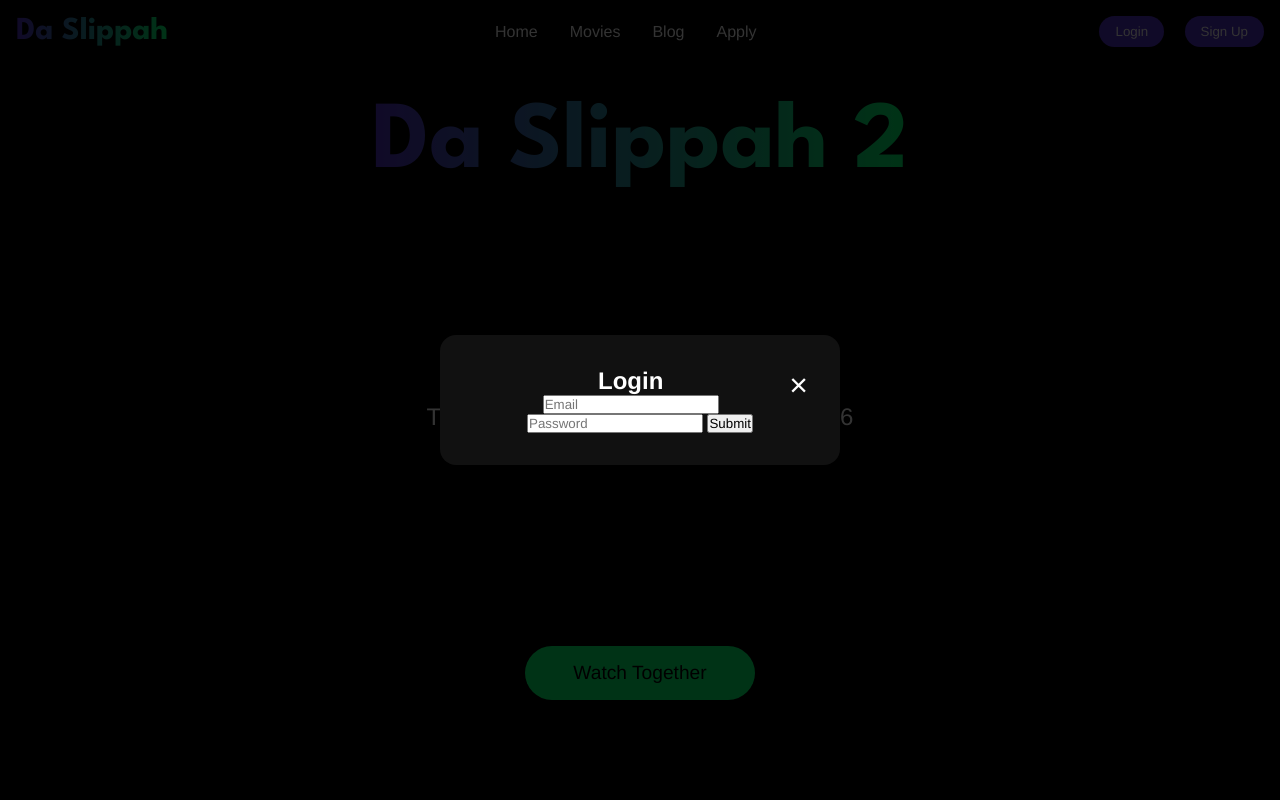
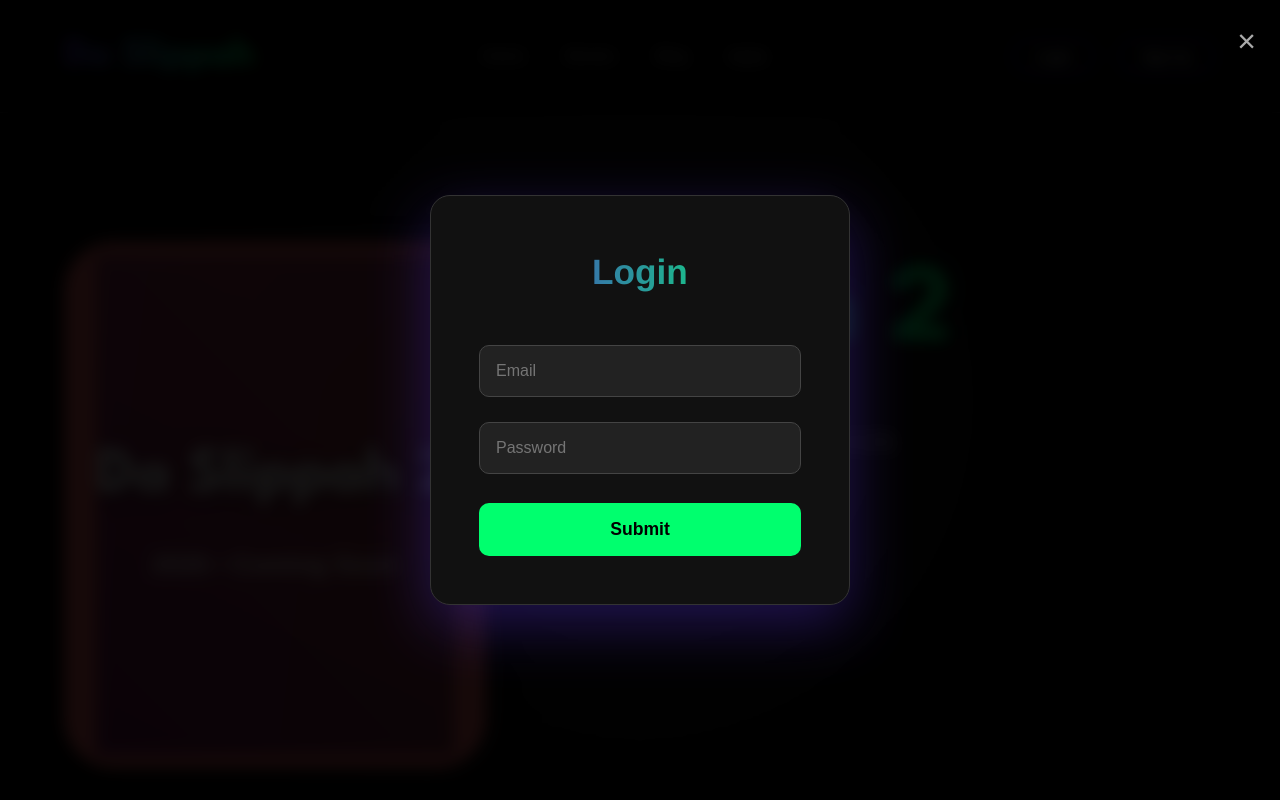
Before and after one commit to UniversalWebX/DaSlippahWebsite, a website: page public/index.html in a window 1280 px wide. Both pictures are taken after a click on the button "Login". Shown: the top 800 px of the page. Drawn offline with nearby package versions, Linux system fonts and the light colour scheme.

Commit message:
Update style.css

```diff
--- a/public/style.css
+++ b/public/style.css
@@ -1,27 +1,313 @@
-* { margin:0; padding:0; box-sizing:border-box; font-family:Arimo,sans-serif; }
-body { background:#000; color:#fff; }
-.navbar { position:fixed; top:0; width:100%; padding:1rem; background:rgba(0,0,0,0.8); backdrop-filter:blur(10px); z-index:1000; display:flex; justify-content:space-between; align-items:center; }
-.logo { font-family:'League Spartan'; font-size:2rem; background:linear-gradient(90deg,#5230c7,#00ff6e); -webkit-background-clip:text; color:transparent; }
-.nav-links { display:flex; gap:2rem; list-style:none; }
-.nav-links a { color:#fff; text-decoration:none; }
-.auth button { margin-left:1rem; padding:0.5rem 1rem; background:#5230c7; border:none; border-radius:25px; color:#fff; cursor:pointer; }
+/* public/style.css — FIXED & BEAUTIFUL */
+* {
+  margin: 0;
+  padding: 0;
+  box-sizing: border-box;
+}
 
-.hero { height:100vh; display:grid; place-items:center; text-align:center; }
-.hero h1 { font-size:6rem; font-family:'League Spartan'; background:linear-gradient(90deg,#5230c7,#00ff6e); -webkit-background-clip:text; color:transparent; }
-.hero p { font-size:1.5rem; margin:1rem 0; }
-.hero button { padding:1rem 3rem; font-size:1.2rem; background:#00ff6e; color:#000; border:none; border-radius:50px; cursor:pointer; }
+body {
+  background: #000;
+  color: #fff;
+  font-family: 'Arimo', 'Helvetica Neue', sans-serif;
+  line-height: 1.6;
+  min-height: 100vh;
+}
 
-.movies { display:grid; grid-template-columns:repeat(auto-fit,minmax(300px,1fr)); gap:2rem; padding:6rem 2rem; }
-.movie-card { cursor:pointer; }
-.poster-placeholder { position:relative; height:450px; background:#111; border-radius:16px; overflow:hidden; display:grid; place-items:center; text-align:center; }
-.poster-placeholder h3 { font-size:3rem; z-index:2; }
-.gradient { position:absolute; inset:0; background:linear-gradient(45deg,#5230c7,#00ff6e); opacity:0.4; }
-.sequel .gradient { background:linear-gradient(45deg,#c73087,#ff6b6b); }
-.coming-soon::after { content:"Coming 2026"; background:#ff6b6b; padding:0.5rem 1rem; border-radius:50px; font-size:1rem; }
+/* Navbar */
+.navbar {
+  position: fixed;
+  top: 0;
+  left: 0;
+  width: 100%;
+  padding: 1.5rem 5%;
+  background: rgba(0, 0, 0, 0.85);
+  backdrop-filter: blur(12px);
+  z-index: 1000;
+  display: flex;
+  justify-content: space-between;
+  align-items: center;
+  border-bottom: 1px solid #333;
+}
 
-.modal { display:none; position:fixed; inset:0; background:rgba(0,0,0,0.8); align-items:center; justify-content:center; z-index:2000; }
-.modal-content { background:#111; padding:2rem; border-radius:16px; width:90%; max-width:400px; text-align:center; }
-.close { float:right; font-size:2rem; cursor:pointer; }
+.logo {
+  font-family: 'League Spartan', sans-serif;
+  font-size: 2.5rem;
+  font-weight: 700;
+  background: linear-gradient(90deg, #5230c7, #00ff6e);
+  -webkit-background-clip: text;
+  background-clip: text;
+  color: transparent;
+}
 
-.progress { height:8px; background:#333; border-radius:4px; overflow:hidden; margin:1rem 0; }
-.progress > div { height:100%; width:0%; background:#00ff6e; transition:width 0.5s; }
+.nav-links {
+  display: flex;
+  gap: 2.5rem;
+  list-style: none;
+}
+
+.nav-links a {
+  color: #ccc;
+  text-decoration: none;
+  font-weight: 500;
+  transition: color 0.3s;
+  position: relative;
+}
+
+.nav-links a:hover,
+.nav-links a.active {
+  color: #00ff6e;
+}
+
+.nav-links a::after {
+  content: '';
+  position: absolute;
+  width: 0;
+  height: 2px;
+  bottom: -8px;
+  left: 0;
+  background: #00ff6e;
+  transition: width 0.3s;
+}
+
+.nav-links a:hover::after {
+  width: 100%;
+}
+
+.auth button {
+  padding: 0.6rem 1.4rem;
+  margin-left: 1rem;
+  border: 2px solid #5230c7;
+  background: transparent;
+  color: #fff;
+  border-radius: 50px;
+  cursor: pointer;
+  font-weight: 600;
+  transition: all 0.3s;
+}
+
+.auth button:hover {
+  background: #5230c7;
+  transform: translateY(-2px);
+}
+
+/* Hero Section */
+.hero {
+  height: 100vh;
+  display: flex;
+  flex-direction: column;
+  justify-content: center;
+  align-items: center;
+  text-align: center;
+  padding: 0 5%;
+  background: radial-gradient(circle at center, #111 0%, #000 100%);
+}
+
+.hero h1 {
+  font-family: 'League Spartan', sans-serif;
+  font-size: 7rem;
+  margin-bottom: 1rem;
+  background: linear-gradient(90deg, #5230c7, #00ff6e);
+  -webkit-background-clip: text;
+  color: transparent;
+}
+
+.hero p {
+  font-size: 1.8rem;
+  margin-bottom: 3rem;
+  color: #aaa;
+}
+
+.hero button {
+  padding: 1.2rem 3rem;
+  font-size: 1.3rem;
+  background: #00ff6e;
+  color: #000;
+  border: none;
+  border-radius: 50px;
+  cursor: pointer;
+  font-weight: bold;
+  box-shadow: 0 10px 30px rgba(0, 255, 110, 0.4);
+  transition: all 0.3s;
+}
+
+.hero button:hover {
+  transform: translateY(-5px);
+  box-shadow: 0 15px 40px rgba(0, 255, 110, 0.6);
+}
+
+/* Movies Section */
+#movie {
+  padding: 10rem 5% 5rem;
+  background: #050505;
+}
+
+.movies {
+  display: grid;
+  grid-template-columns: repeat(auto-fit, minmax(350px, 1fr));
+  gap: 3rem;
+  max-width: 1400px;
+  margin: 0 auto;
+}
+
+.movie-card {
+  background: #111;
+  border-radius: 20px;
+  overflow: hidden;
+  box-shadow: 0 10px 30px rgba(0,0,0,0.5);
+  transition: transform 0.4s;
+  cursor: pointer;
+}
+
+.movie-card:hover {
+  transform: translateY(-15px);
+}
+
+.poster-placeholder {
+  position: relative;
+  height: 500px;
+  background: linear-gradient(135deg, #1a0033, #000);
+  display: flex;
+  flex-direction: column;
+  justify-content: center;
+  align-items: center;
+  color: white;
+  overflow: hidden;
+}
+
+.poster-placeholder h3 {
+  font-size: 4rem;
+  font-family: 'League Spartan', sans-serif;
+  z-index: 2;
+  text-shadow: 0 4px 20px rgba(0,0,0,0.8);
+}
+
+.poster-placeholder span {
+  font-size: 1.6rem;
+  opacity: 0.9;
+  margin-top: 1rem;
+}
+
+.gradient {
+  position: absolute;
+  inset: 0;
+  background: linear-gradient(45deg, #5230c7 0%, #00ff6e 70%);
+  opacity: 0.5;
+}
+
+.sequel .gradient {
+  background: linear-gradient(45deg, #c73087 0%, #ff6b6b 70%);
+}
+
+.coming-soon {
+  position: absolute;
+  bottom: 2rem;
+  background: rgba(255, 107, 107, 0.9);
+  padding: 0.8rem 2rem;
+  border-radius: 50px;
+  font-weight: bold;
+  animation: pulse 2s infinite;
+}
+
+.info {
+  padding: 2rem;
+  text-align: center;
+}
+
+.info h3 {
+  margin-bottom: 1rem;
+  font-size: 1.8rem;
+}
+
+.progress {
+  height: 10px;
+  background: #333;
+  border-radius: 5px;
+  overflow: hidden;
+  margin: 1.5rem 0;
+}
+
+.progress > div {
+  height: 100%;
+  width: 0%;
+  background: linear-gradient(90deg, #5230c7, #00ff6e);
+  transition: width 0.6s ease;
+}
+
+/* Modal */
+.modal {
+  display: none;
+  position: fixed;
+  inset: 0;
+  background: rgba(0,0,0,0.9);
+  z-index: 2000;
+  justify-content: center;
+  align-items: center;
+  backdrop-filter: blur(8px);
+}
+
+.modal-content {
+  background: #111;
+  padding: 3rem;
+  border-radius: 20px;
+  width: 90%;
+  max-width: 420px;
+  text-align: center;
+  border: 1px solid #333;
+  box-shadow: 0 20px 60px rgba(82,48,199,0.4);
+}
+
+.modal-content h2 {
+  margin-bottom: 2rem;
+  font-size: 2.2rem;
+  background: linear-gradient(90deg, #5230c7, #00ff6e);
+  -webkit-background-clip: text;
+  color: transparent;
+}
+
+.modal-content input {
+  width: 100%;
+  padding: 1rem;
+  margin: 0.8rem 0;
+  background: #222;
+  border: 1px solid #444;
+  border-radius: 10px;
+  color: white;
+  font-size: 1rem;
+}
+
+.modal-content button {
+  width: 100%;
+  padding: 1rem;
+  margin-top: 1rem;
+  background: #00ff6e;
+  color: black;
+  border: none;
+  border-radius: 10px;
+  font-weight: bold;
+  cursor: pointer;
+  font-size: 1.1rem;
+}
+
+.close {
+  position: absolute;
+  top: 1rem;
+  right: 1.5rem;
+  font-size: 2rem;
+  cursor: pointer;
+  color: #aaa;
+}
+
+.close:hover { color: #fff; }
+
+@keyframes pulse {
+  0%, 100% { transform: scale(1); }
+  50% { transform: scale(1.05); }
+}
+
+/* Responsive */
+@media (max-width: 768px) {
+  .navbar { flex-direction: column; gap: 1rem; padding: 1rem; }
+  .nav-links { flex-wrap: wrap; justify-content: center; }
+  .hero h1 { font-size: 4.5rem; }
+  .hero p { font-size: 1.3rem; }
+}
```
